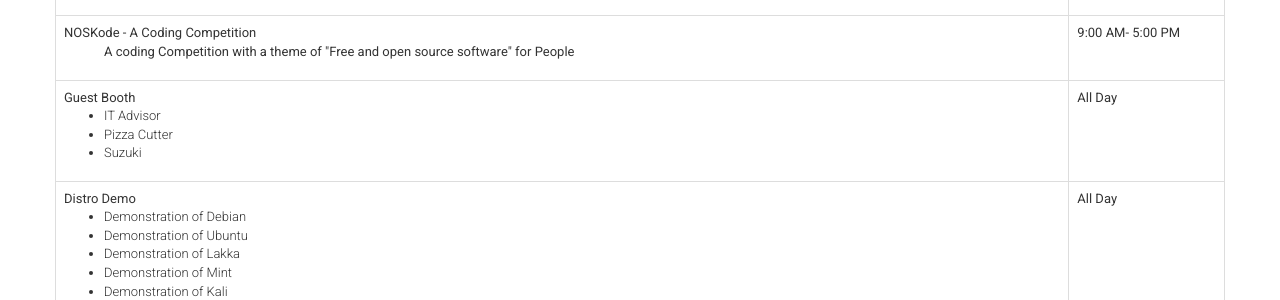
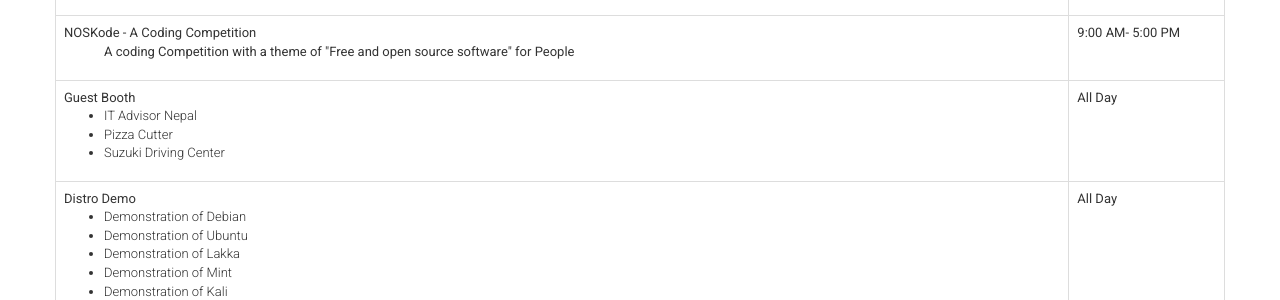
Before and after one commit to openosk/openosk.github.io, a Jekyll site: the page built from schedule.html, in a window 1280 px wide and 900 px high, scrolled down 656 px. Shown: the part 152-452 px from the top of the window. Built offline with Jekyll 4.4.1, drawn with Linux system fonts in a browser that asks for light colours; nearby versions of some CDN libraries; comment, search, counter and statistics services are not loaded.

Commit message:
updateSchedule

```diff
--- a/_includes/schedule-table.html
+++ b/_includes/schedule-table.html
@@ -37,9 +37,9 @@
                             	<td>
                             		Guest Booth
                             		<ul>
-                            			<li>IT Advisor</li>
+                            			<li>IT Advisor Nepal</li>
                             			<li>Pizza Cutter</li>
-                            			<li>Suzuki</li>
+                            			<li>Suzuki Driving Center</li>
                             		</ul>
 
                             	</td>
```
